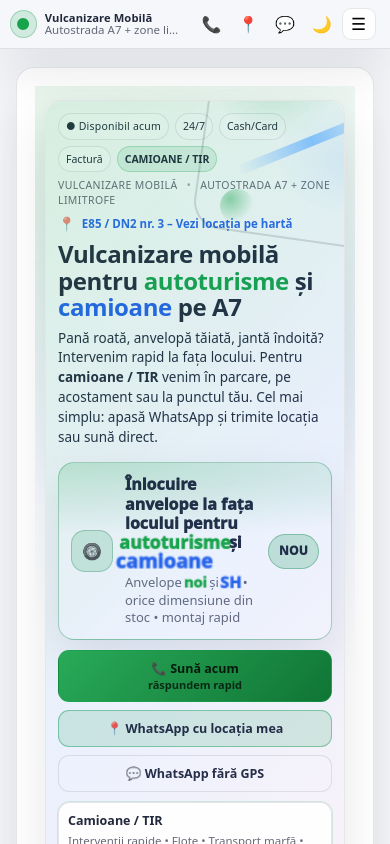
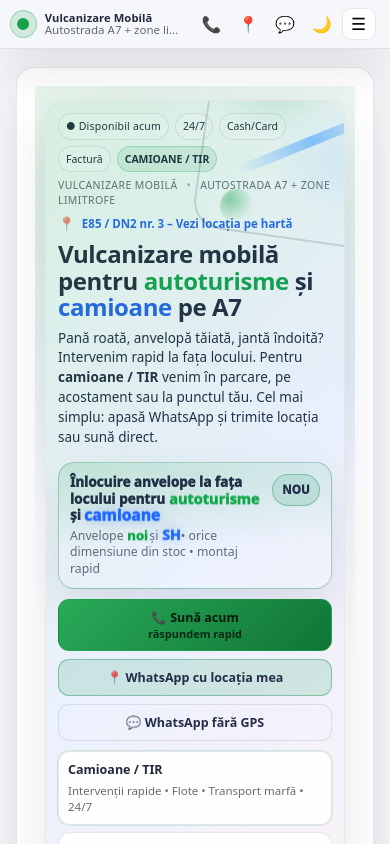
Before and after one commit to razvanalbu26-eng/vulcanizare-mobila, a Next.js app: page / in a window 390 px wide. Shown: the top 844 px of the page. Built offline with nearby package versions, Linux system fonts and the light colour scheme.

Commit message:
commit hero

```diff
--- a/components/Sections/SectionHero/SectionHero.module.css
+++ b/components/Sections/SectionHero/SectionHero.module.css
@@ -401,51 +401,73 @@ html[data-theme="light"] .locationLink{
 /* heroArt să nu fie prea agresiv pe alb */
 html[data-theme="light"] .heroArt{
   opacity: 0.55;
-}
+}/* =========================
+   OFFER BANNER (desktop + mobile)
+   Pentru JSX-ul tău:
+   .offerBanner / .offerIcon / .offerText / .offerTitle / .offerSub
+   .wordAuto / .wordTruck / .wordNew / .wordSh / .offerChip
+   ========================= */
+
+/* container */
 .offerBanner{
   margin-top: 14px;
   padding: 12px 12px;
   border-radius: 16px;
 
-  display:flex;
-  align-items:center;
+  display: flex;
+  align-items: center;
   gap: 12px;
 
-  border: 1px solid color-mix(in srgb, var(--accent) 28%, var(--border-soft));
+  /* look "premium" pe ambele teme */
+  border: 1px solid color-mix(in srgb, var(--accent) 26%, var(--border-soft));
   background:
-    radial-gradient(900px 120px at 15% 0%, color-mix(in srgb, var(--accent) 22%, transparent), transparent 60%),
+    radial-gradient(900px 140px at 12% 0%,
+      color-mix(in srgb, var(--accent) 18%, transparent),
+      transparent 62%
+    ),
     var(--bg-soft);
 
   box-shadow: var(--shadow-soft);
+  overflow: visible; /* ✅ ca să poată ieși cuvintele când pulsează */
 }
 
+/* icon */
 .offerIcon{
   width: 42px;
   height: 42px;
   border-radius: 14px;
-  display:grid;
-  place-items:center;
 
-  background: color-mix(in srgb, var(--accent) 18%, var(--bg-card));
+  display: grid;
+  place-items: center;
+  flex: 0 0 auto;
+
+  background: color-mix(in srgb, var(--accent) 16%, var(--bg-card));
   border: 1px solid color-mix(in srgb, var(--accent) 22%, var(--border-soft));
-  flex: 0 0 auto;
 }
 
-.offerText{ flex:1; min-width: 0; }
+/* text wrap */
+.offerText{
+  flex: 1;
+  min-width: 0;
+  overflow: visible;
+}
 
+/* title + sub */
 .offerTitle{
   font-weight: 950;
   color: var(--text-main);
   line-height: 1.2;
+  font-size: 15px;
 }
 
 .offerSub{
-  margin-top: 3px;
-  font-size: 13px;
+  margin-top: 4px;
   color: var(--text-muted);
   line-height: 1.35;
+  font-size: 13px;
 }
 
+/* chip "NOU" */
 .offerChip{
   flex: 0 0 auto;
   padding: 8px 10px;
@@ -459,11 +481,8 @@ html[data-theme="light"] .heroArt{
   border: 1px solid color-mix(in srgb, var(--accent) 30%, var(--border-soft));
   color: var(--text-main);
 }
-/* permite depășirea */
-.offerBanner,
-.offerText{
-  overflow: visible;
-}
+
+/* ============ PULS (fără chenar) ============ */
 /* toate cuvintele care pulsează */
 .wordAuto,
 .wordTruck,
@@ -471,7 +490,7 @@ html[data-theme="light"] .heroArt{
 .wordSh{
   position: relative;
   display: inline-block;
-  z-index: 20;
+  z-index: 20;            /* peste rest */
   font-weight: 950;
   will-change: transform, filter, text-shadow;
 }
@@ -487,7 +506,7 @@ html[data-theme="light"] .heroArt{
   color: var(--info);
 }
 
-/* animație FĂRĂ chenar */
+/* desktop: "wow" */
 @keyframes wordPulseBig {
   0%{
     transform: scale(1);
@@ -495,11 +514,11 @@ html[data-theme="light"] .heroArt{
     text-shadow: none;
   }
   45%{
-    transform: scale(1.7); /* 🔥 mare */
-    filter: saturate(1.4);
+    transform: scale(1.7);
+    filter: saturate(1.35);
     text-shadow:
       0 0 18px color-mix(in srgb, currentColor 35%, transparent),
-      0 0 40px color-mix(in srgb, currentColor 25%, transparent);
+      0 0 44px color-mix(in srgb, currentColor 25%, transparent);
   }
   100%{
     transform: scale(1);
@@ -508,32 +527,11 @@ html[data-theme="light"] .heroArt{
   }
 }
 
-/* secvență */
-.wordAuto{
-  animation: wordPulseBig 1.8s ease-in-out infinite;
-}
-
-.wordTruck{
-  animation: wordPulseBig 1.8s ease-in-out infinite;
-  animation-delay: .9s;
-}
-
-.wordNew{
-  animation: wordPulseBig 1.8s ease-in-out infinite;
-  animation-delay: 1.8s;
-}
-
-.wordSh{
-  animation: wordPulseBig 1.8s ease-in-out infinite;
-  animation-delay: 2.7s;
-}
-
-/* mobile – mai domol */
-@media (max-width: 560px){
-  @keyframes wordPulseBig {
-    45%{ transform: scale(1.35); }
-  }
-}
+/* secvență (citești în ordinea dorită) */
+.wordAuto{  animation: wordPulseBig 1.8s ease-in-out infinite; }
+.wordTruck{ animation: wordPulseBig 1.8s ease-in-out infinite; animation-delay: .9s; }
+.wordNew{   animation: wordPulseBig 1.8s ease-in-out infinite; animation-delay: 1.8s; }
+.wordSh{    animation: wordPulseBig 1.8s ease-in-out infinite; animation-delay: 2.7s; }
 
 /* accesibilitate */
 @media (prefers-reduced-motion: reduce){
@@ -544,3 +542,84 @@ html[data-theme="light"] .heroArt{
     animation: none;
   }
 }
+
+/* =========================
+   MOBILE (<= 560px)
+   - puls mai mic (arata curat)
+   - chip se mută sus-dreapta
+   - spacing / font mai compacte
+   ========================= */
+@media (max-width: 560px){
+  .offerBanner{
+    padding: 12px;
+    gap: 10px;
+    align-items: flex-start;
+  }
+
+  .offerIcon{
+    width: 38px;
+    height: 38px;
+    border-radius: 13px;
+    margin-top: 1px;
+  }
+
+  .offerTitle{
+    font-size: 14px;
+    line-height: 1.22;
+  }
+
+  .offerSub{
+    font-size: 12.5px;
+    line-height: 1.35;
+  }
+
+  .offerChip{
+    align-self: flex-start;
+    padding: 7px 9px;
+    font-size: 11.5px;
+  }
+
+  /* puls mai safe pe mobil */
+  @keyframes wordPulseBig {
+    0%{
+      transform: scale(1);
+      filter: saturate(1);
+      text-shadow: none;
+    }
+    45%{
+      transform: scale(1.22);
+      filter: saturate(1.25);
+      text-shadow:
+        0 0 12px color-mix(in srgb, currentColor 34%, transparent),
+        0 0 26px color-mix(in srgb, currentColor 22%, transparent);
+    }
+    100%{
+      transform: scale(1);
+      filter: saturate(1);
+      text-shadow: none;
+    }
+  }
+
+  /* reduce “saltul” vizual când se mărește */
+  .wordAuto,
+  .wordTruck,
+  .wordNew,
+  .wordSh{
+    transform-origin: left center;
+  }
+}
+
+/* EXTRA: telefoane foarte mici (<= 420px) */
+@media (max-width: 420px){
+  .offerBanner{ padding: 11px; }
+  .offerTitle{ font-size: 13.5px; }
+  .offerSub{ font-size: 12.25px; }
+}
+/* =========================
+   MOBILE – fără icon anvelopă
+   ========================= */
+@media (max-width: 560px){
+  .offerIcon{
+    display: none;
+  }
+}
```
